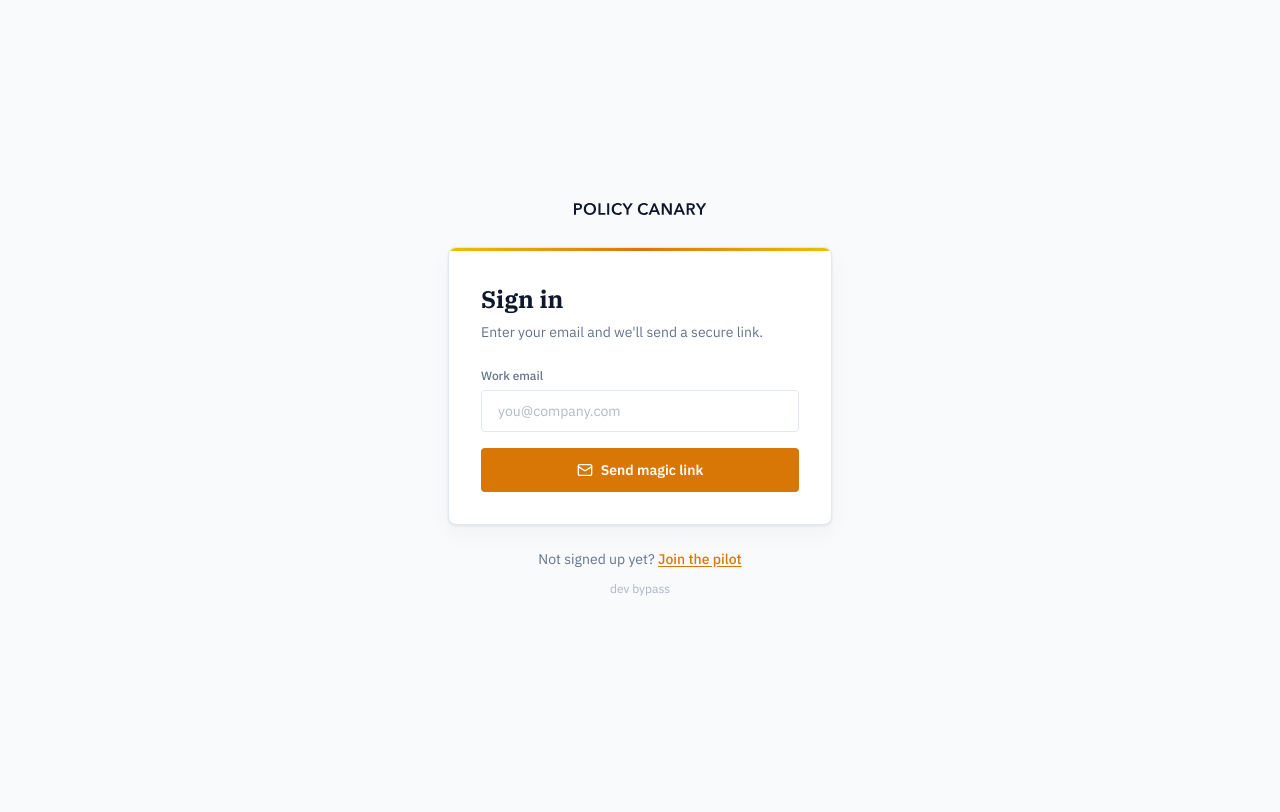
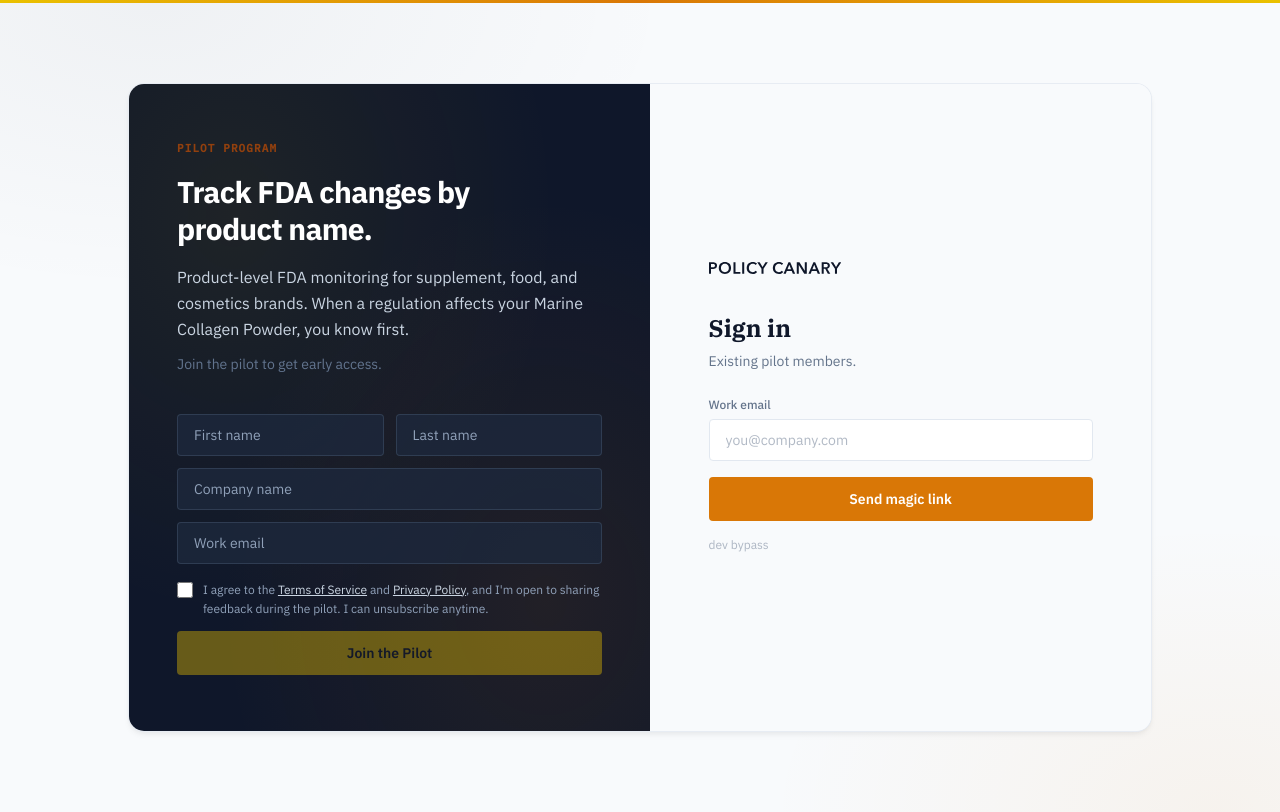
Before and after one commit to Gr0x01/policycanary, a Next.js app: page /login in a window 1280 px wide. Built offline with nearby package versions, Linux system fonts and the light colour scheme; no server answers.

Commit message:
feat: redesign login page with pilot promotion for LinkedIn visitors
Two-panel split layout: dark pilot signup (left) + login form (right).
Embeds full SignupForm so new visitors can join without leaving the page.

```diff
--- a/src/app/login/page.tsx
+++ b/src/app/login/page.tsx
@@ -1,10 +1,12 @@
 "use client";
 
-import { Suspense, useState, useEffect } from "react";
+import { Suspense, useState } from "react";
 import { useSearchParams } from "next/navigation";
-import { Loader2, CheckCircle2, Mail } from "lucide-react";
+import Link from "next/link";
+import { Loader2, CheckCircle2 } from "lucide-react";
 import { AnimatePresence, motion, useReducedMotion } from "framer-motion";
 import { createClient } from "@/lib/supabase/client";
+import { SignupForm } from "@/components/marketing/SignupForm";
 import Logo from "@/components/ui/Logo";
 
 type Status = "idle" | "loading" | "success" | "error";
@@ -12,19 +14,13 @@
 function LoginForm() {
   const reduce = useReducedMotion();
   const searchParams = useSearchParams();
+  const authFailed = searchParams.get("error") === "auth_failed";
+  const authFailedMessage = "That link has expired or is invalid. Please request a new one.";
 
   const [email, setEmail] = useState("");
   const [status, setStatus] = useState<Status>("idle");
   const [errorMessage, setErrorMessage] = useState("");
   const [submittedEmail, setSubmittedEmail] = useState("");
-
-  useEffect(() => {
-    const errorParam = searchParams.get("error");
-    if (errorParam === "auth_failed") {
-      setStatus("error");
-      setErrorMessage("That link has expired or is invalid. Please request a new one.");
-    }
-  }, [searchParams]);
 
   async function handleSubmit(e: React.FormEvent) {
     e.preventDefault();
@@ -57,6 +53,9 @@
     setSubmittedEmail(trimmed);
     setStatus("success");
   }
+
+  const showError = status === "error" || (status === "idle" && authFailed);
+  const displayedError = status === "error" ? errorMessage : authFailedMessage;
 
   return (
     <AnimatePresence mode="wait">
@@ -123,16 +122,14 @@
             disabled={status === "loading"}
             className="bg-amber text-white px-6 py-3 rounded font-semibold text-sm flex items-center justify-center gap-2 hover:bg-amber-action transition-colors duration-150 disabled:opacity-70 disabled:cursor-not-allowed mt-1"
           >
-            {status === "loading" ? (
+            {status === "loading" && (
               <Loader2 className="h-4 w-4 animate-spin" aria-hidden="true" />
-            ) : (
-              <Mail className="h-4 w-4" aria-hidden="true" />
             )}
             Send magic link
           </button>
 
           <AnimatePresence>
-            {status === "error" && (
+            {showError && (
               <motion.div
                 initial={reduce ? { opacity: 1 } : { opacity: 0, y: -4 }}
                 animate={{ opacity: 1, y: 0 }}
@@ -140,7 +137,7 @@
                 transition={{ duration: 0.2 }}
                 className="bg-urgent-muted border border-urgent/15 rounded px-3 py-2.5 mt-1"
               >
-                <p className="text-sm text-urgent">{errorMessage}</p>
+                <p className="text-sm text-urgent">{displayedError}</p>
               </motion.div>
             )}
           </AnimatePresence>
@@ -150,50 +147,110 @@
   );
 }
 
+/* ------------------------------------------------------------------ */
+/*  Pilot promotion panel (left / bottom)                             */
+/* ------------------------------------------------------------------ */
+function PilotPanel({ reduce }: { reduce: boolean | null }) {
+  const fade = (delay: number) =>
+    reduce
+      ? {}
+      : {
+          initial: { opacity: 0, y: 14 } as const,
+          animate: { opacity: 1, y: 0 } as const,
+          transition: { duration: 0.45, ease: "easeOut" as const, delay },
+        };
+
+  return (
+    <div className="flex flex-col justify-center h-full">
+      <motion.p
+        className="font-mono text-[11px] text-amber-text uppercase tracking-widest mb-4 font-semibold"
+        {...fade(0)}
+      >
+        Pilot Program
+      </motion.p>
+
+      <motion.h2 className="text-3xl font-bold text-white leading-tight tracking-tight" {...fade(0.06)}>
+        Track FDA changes by product&nbsp;name.
+      </motion.h2>
+
+      <motion.p
+        className="text-slate-300 mt-4 leading-relaxed max-w-md"
+        {...fade(0.12)}
+      >
+        Product-level FDA monitoring for supplement, food, and
+        cosmetics brands. When a regulation affects your Marine
+        Collagen Powder, you know&nbsp;first.
+      </motion.p>
+
+      <motion.p
+        className="text-slate-500 text-sm mt-3 max-w-md"
+        {...fade(0.16)}
+      >
+        Join the pilot to get early&nbsp;access.
+      </motion.p>
+
+      <motion.div className="mt-10" {...fade(0.22)}>
+        <SignupForm dark={true} />
+      </motion.div>
+    </div>
+  );
+}
+
 export default function LoginPage() {
+  const reduce = useReducedMotion();
+
   return (
-    <div className="min-h-screen bg-surface-muted flex flex-col items-center justify-center px-6">
-      <div className="w-full max-w-sm">
-        <a href="/" className="block text-center mb-8">
-          <Logo className="h-3 text-text-primary mx-auto" />
-        </a>
-
-        <div className="bg-surface rounded-lg overflow-hidden border border-border shadow-[0_1px_3px_rgba(0,0,0,0.08),0_8px_24px_rgba(0,0,0,0.04)]">
+    <>
       <div className="h-[3px] bg-gradient-to-r from-canary via-amber to-canary" />
 
-          <div className="p-8">
+      <div className="min-h-[calc(100vh-3px)] section-soft px-5 py-10 md:px-8 md:py-14 lg:py-20">
+        <div className="max-w-5xl mx-auto">
+          <motion.div
+            className="soft-card overflow-hidden"
+            initial={reduce ? { opacity: 1 } : { opacity: 0 }}
+            animate={{ opacity: 1 }}
+            transition={{ duration: 0.35 }}
+          >
+            <div className="grid grid-cols-1 lg:grid-cols-[1.02fr_0.98fr]">
+              <div
+                className="px-6 py-10 md:px-10 md:py-12 lg:px-12 lg:py-14"
+                style={{ background: "var(--gradient-dark-surface)" }}
+              >
+                <PilotPanel reduce={reduce} />
+              </div>
+
+              <div className="bg-surface-muted px-6 py-10 md:px-10 md:py-12 lg:px-12 lg:py-14 flex items-center">
+                <div className="w-full max-w-sm mx-auto">
+                  <Link href="/" className="inline-block mb-8">
+                    <Logo className="h-3 text-text-primary" />
+                  </Link>
+
                   <div className="mb-6">
                     <h1 className="font-serif text-2xl font-bold text-text-primary">
                       Sign in
                     </h1>
                     <p className="text-sm text-text-secondary mt-1.5 leading-relaxed">
-                Enter your email and we&apos;ll send a secure link.
+                      Existing pilot members.
                     </p>
                   </div>
 
                   <Suspense fallback={<div className="h-24" />}>
                     <LoginForm />
                   </Suspense>
-          </div>
-        </div>
 
-        <p className="text-center text-sm text-text-secondary mt-6">
-          Not signed up yet?{" "}
-          <a
-            href="/#signup"
-            className="text-amber font-medium hover:text-amber-action underline underline-offset-2 transition-colors duration-150"
-          >
-            Join the pilot
-          </a>
-        </p>
                   {process.env.NODE_ENV === "development" && (
-          <p className="text-center text-xs text-text-secondary/50 mt-3">
-            <a href="/app/dashboard" className="hover:text-text-secondary transition-colors duration-150">
+                    <p className="text-xs text-text-secondary/50 mt-4">
+                      <Link href="/app/dashboard" className="hover:text-text-secondary transition-colors duration-150">
                         dev bypass
-            </a>
+                      </Link>
                     </p>
                   )}
                 </div>
               </div>
+            </div>
+          </motion.div>
+        </div>
+      </div>
+    </>
   );
 }
```
Lines whose indentation alone changed are shown as unchanged.
